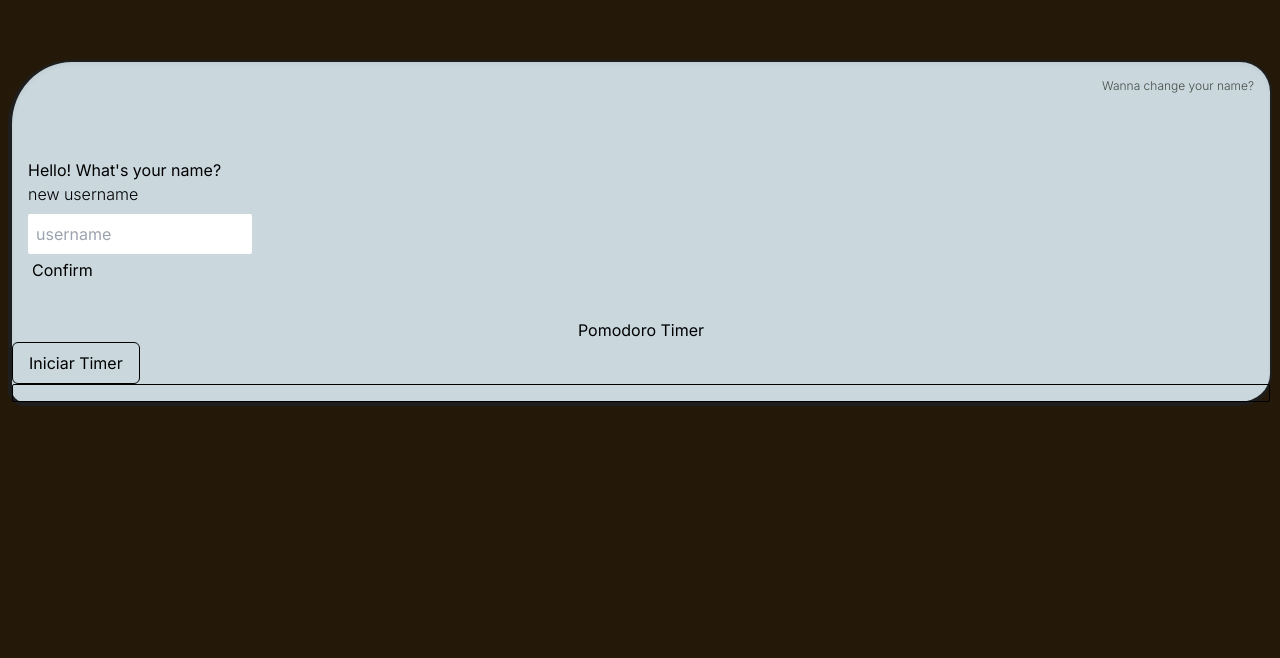
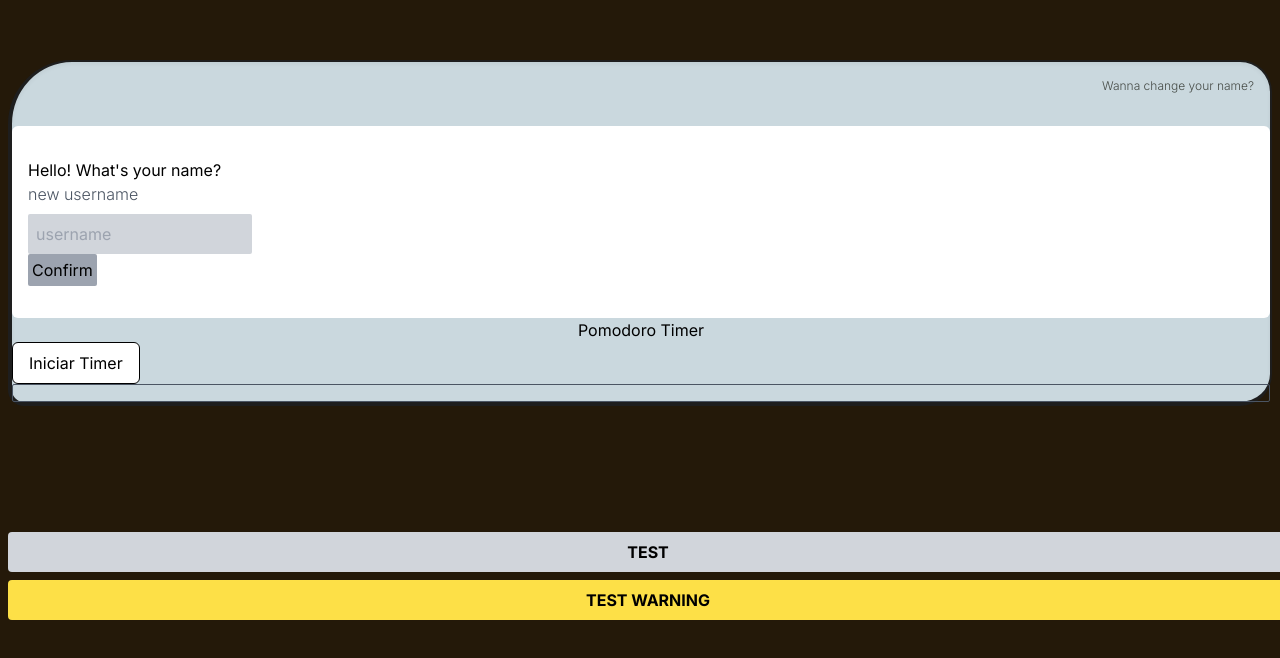
Before and after one commit to MatiasPViecho/pomodoro, a Next.js app: page / in a window 1280 px wide. Shown: the part 164-822 px from the top of the page. Built offline with nearby package versions, Linux system fonts and the light colour scheme.

Commit message:
feat: add Toast component

```diff
--- a/app/page.tsx
+++ b/app/page.tsx
@@ -7,9 +7,16 @@ import { UserMenu } from "@/components/UserMenu/UserMenu";
 import { useTranslations } from "next-intl";
 import { Container } from "@/components/Container";
 import { NameChangerContainer } from "@/components/NameChanger/NameChangerContainer";
+import { Toast } from "@/components/Toast/Toast";
+import { Fragment } from "react";
 export default function Home() {
   const t = useTranslations("Index");
   return (
+    <Fragment>
+      <div className="absolute bottom-4 flex flex-col gap-2 w-full mx-auto">
+        <Toast msg="test" type="info" />
+        <Toast msg="test warning" type="warning" />
+      </div>
       <main>
         <UserProvider>
           <DateProvider>
@@ -23,5 +30,6 @@ export default function Home() {
           </DateProvider>
         </UserProvider>
       </main>
+    </Fragment>
   );
 }
--- /dev/null
+++ b/components/Toast/Toast.tsx
@@ -0,0 +1,33 @@
+"use server";
+interface IToast {
+  msg: string;
+  type: string;
+}
+const checkTypeValidity = (type: string): boolean => {
+  switch (type) {
+    case "success":
+    case "warning":
+    case "danger":
+    case "info":
+      return true;
+
+    default:
+      return false;
+  }
+};
+export const Toast = ({ msg, type }: IToast) => {
+  const finalType = checkTypeValidity(type) ? type : "info";
+  const typeClassNames: { [key: string]: string } = {
+    info: "gray-300",
+    warning: "yellow-300",
+    success: "green-300",
+    danger: "red-300",
+  };
+  return (
+    <span
+      className={`bg-${typeClassNames[finalType]}  text-center px-12 py-2 rounded text-black font-bold uppercase`}
+    >
+      {msg}
+    </span>
+  );
+};
--- a/tailwind.config.ts
+++ b/tailwind.config.ts
@@ -13,7 +13,6 @@ const config: Config = {
         "gradient-conic":
           "conic-gradient(from 180deg at 50% 50%, var(--tw-gradient-stops))",
       },
-    },
       colors: {
         'pomodoro-black': '#0F1108',
         'pomodoro-bg': "#241909",
@@ -26,6 +25,13 @@ const config: Config = {
         'pomodoro-green': '#2E382E',
       }
     },
+  },
   plugins: [],
+  safelist:[
+    'bg-gray-300',
+    'bg-yellow-300',
+    'bg-green-300',
+    'bg-red-300'
+  ]
 };
 export default config;
```
Also changed, not shown: tsconfig.json (+9 -1 lines). Lines whose indentation alone changed are shown as unchanged.
